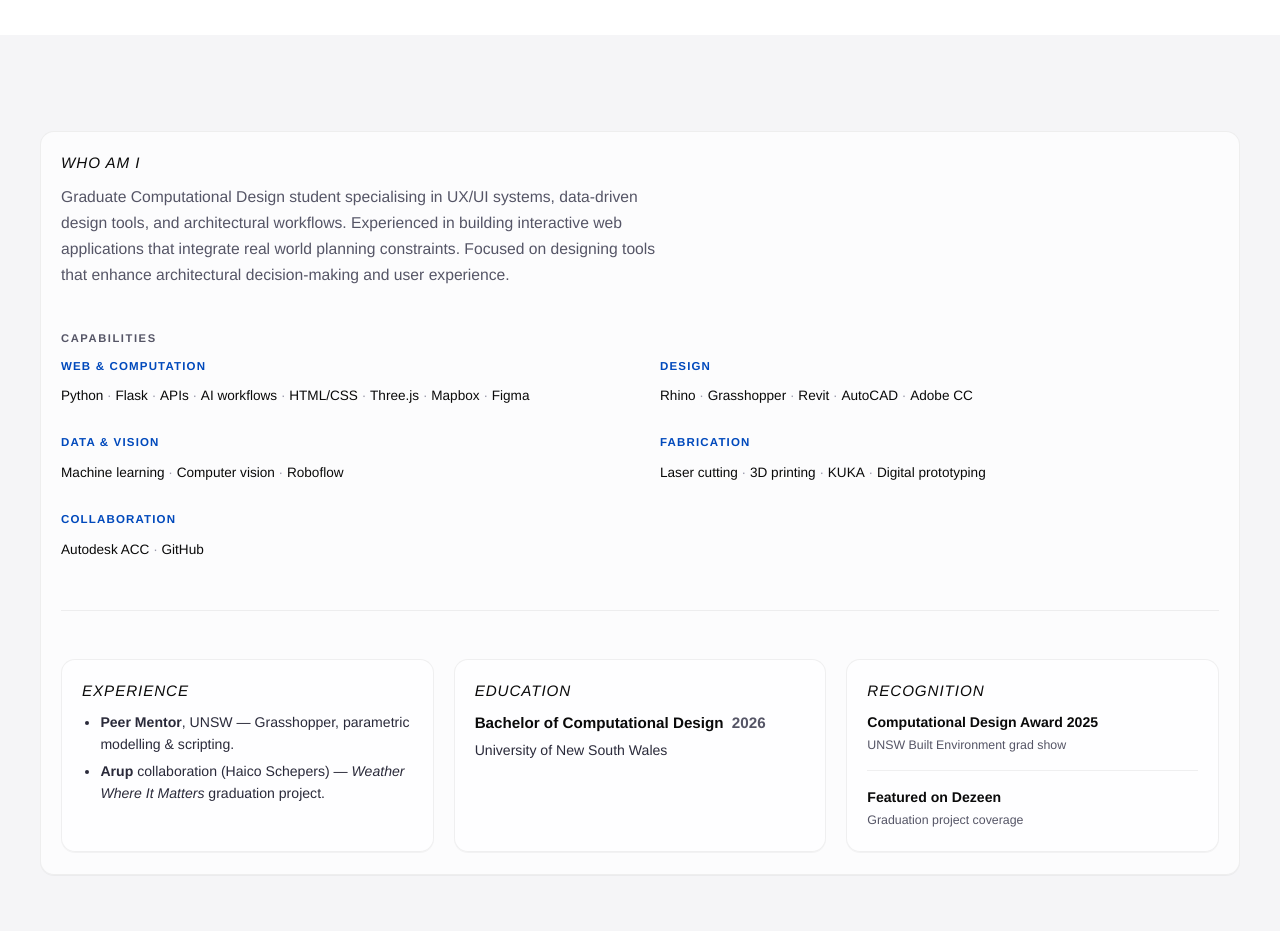
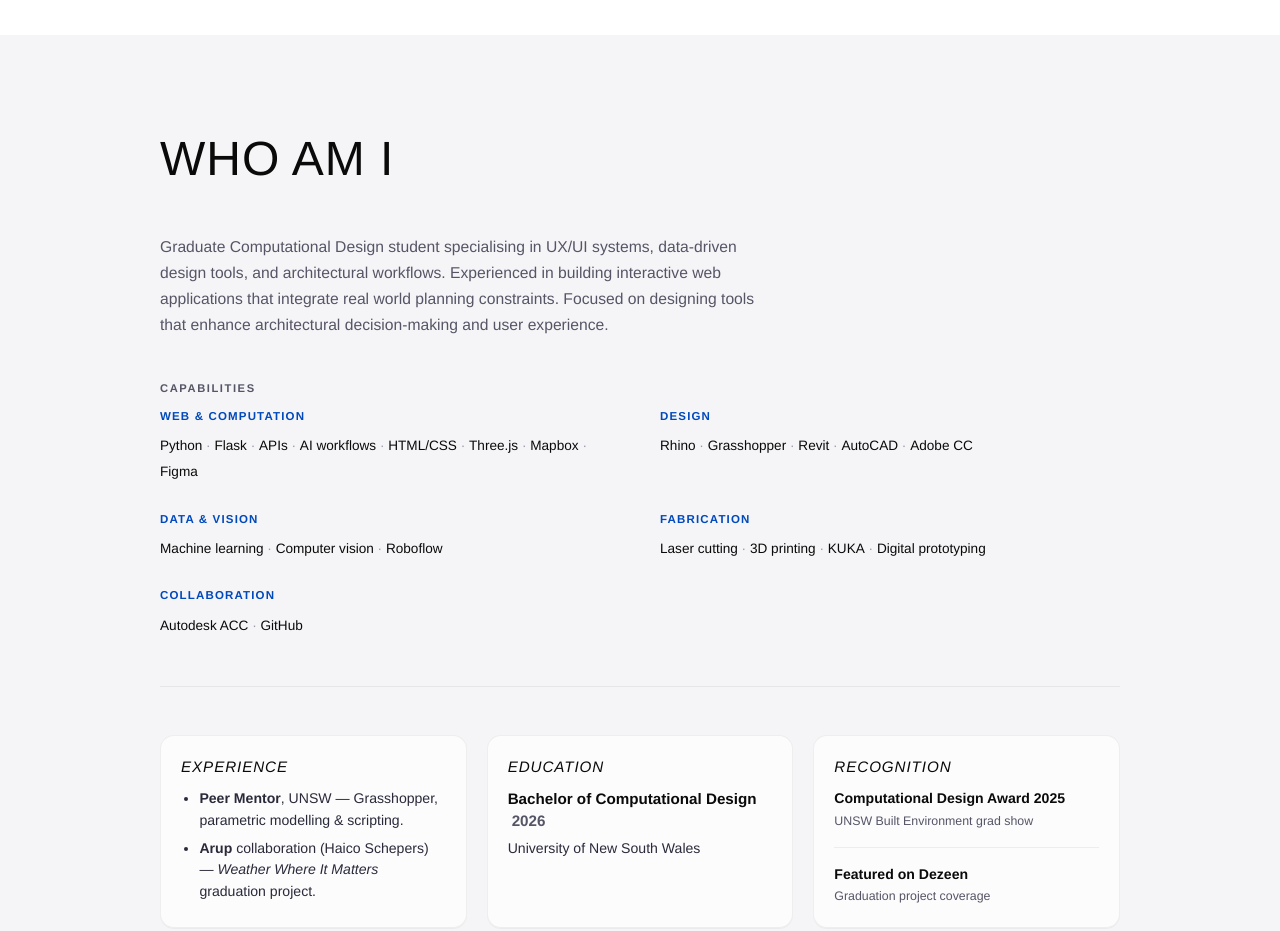
Before and after one commit to shinsooha/sooha-shin-portfolio, a website with bundled scripts: page index.html in a window 1280 px wide. Shown: the part 2900-3831 px from the top of the page. Built offline with nearby package versions, Linux system fonts and the light colour scheme; animation ran at ten frames a second.

Commit message:
Describe what you changed

```diff
--- a/index.html
+++ b/index.html
@@ -122,8 +122,8 @@
 
   <!-- About Section -->
   <section id="about">
-    <div class="resume-block credential-card">
-      <h3 class="resume-section-title">WHO AM I</h3>
+    <div class="about-container">
+      <h2 class="section-title section-title--about">WHO AM I</h2>
       <div class="about-lead">
         <p class="about-tagline">
           Graduate Computational Design student specialising in UX/UI systems, data-driven design tools, and architectural workflows. Experienced in building interactive web applications that integrate real world planning constraints. Focused on designing tools that enhance architectural decision-making and user experience.
```
